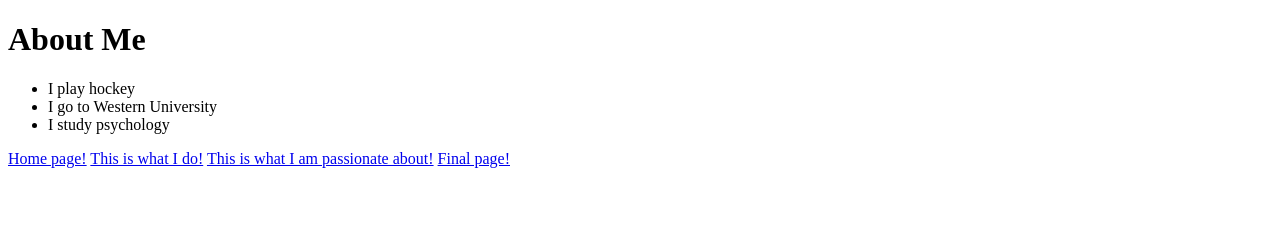
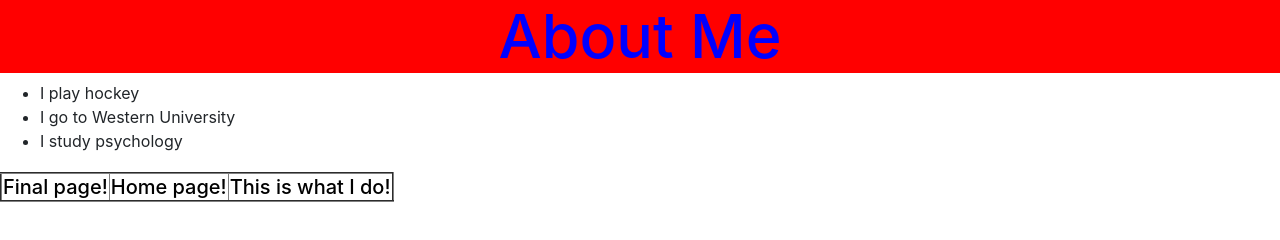
Before and after one commit to jonkent12/Project-0, a plain HTML site: page aboutme.html in a window 1280 px wide. Drawn offline with nearby package versions, Linux system fonts and the light colour scheme.

Commit message:
added bootstrap to aboutme.html

```diff
--- a/aboutme.html
+++ b/aboutme.html
@@ -8,14 +8,30 @@
   </head>
   <h1>About Me</h1>
   <body>
+    <link rel="stylesheet" href="https://stackpath.bootstrapcdn.com/bootstrap/4.1.1/css/bootstrap.min.css" integrity="sha384-WskhaSGFgHYWDcbwN70/dfYBj47jz9qbsMId/iRN3ewGhXQFZCSftd1LZCfmhktB" crossorigin="anonymous">
+    <link rel="stylesheet" href="stylesheet.css">
+    <link rel="stylesheet" href="tablestyle.css">
     <ul>
       <li>I play hockey</li>
       <li>I go to Western University</li>
       <li>I study psychology</li>
     </ul>
-    <a href="index.html">Home page!</a>
-    <a href="whatido.html">This is what I do!</a>
-    <a href="mypassions.html">This is what I am passionate about!</a>
-    <a href="thankyou.html">Final page!</a>
+    <h5>
+      <table border="2">
+        <div class="container">
+  <div class="row">
+    <div class="col-sm">
+      <td> <a href="thankyou.html">Final page!</a> </td>
+    </div>
+    <div class="col-sm">
+      <td> <a href="index.html">Home page!</a> </td>
+    </div>
+    <div class="col-sm">
+      <td> <a href="whatido.html">This is what I do!</a> </td>
+    </div>
+  </div>
+</div>
+      </table>
+      </h5>
   </body>
 </html>
```
